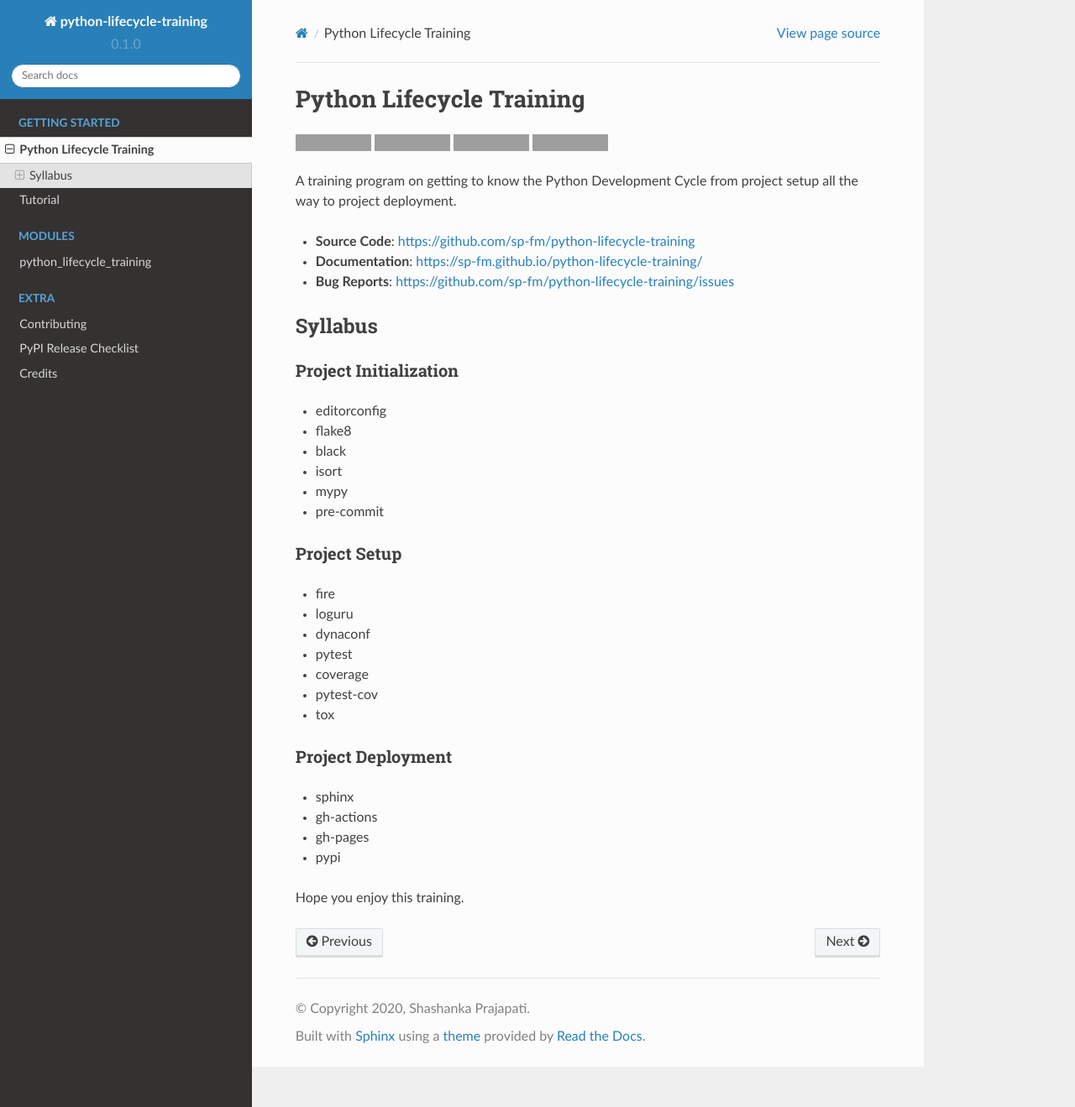
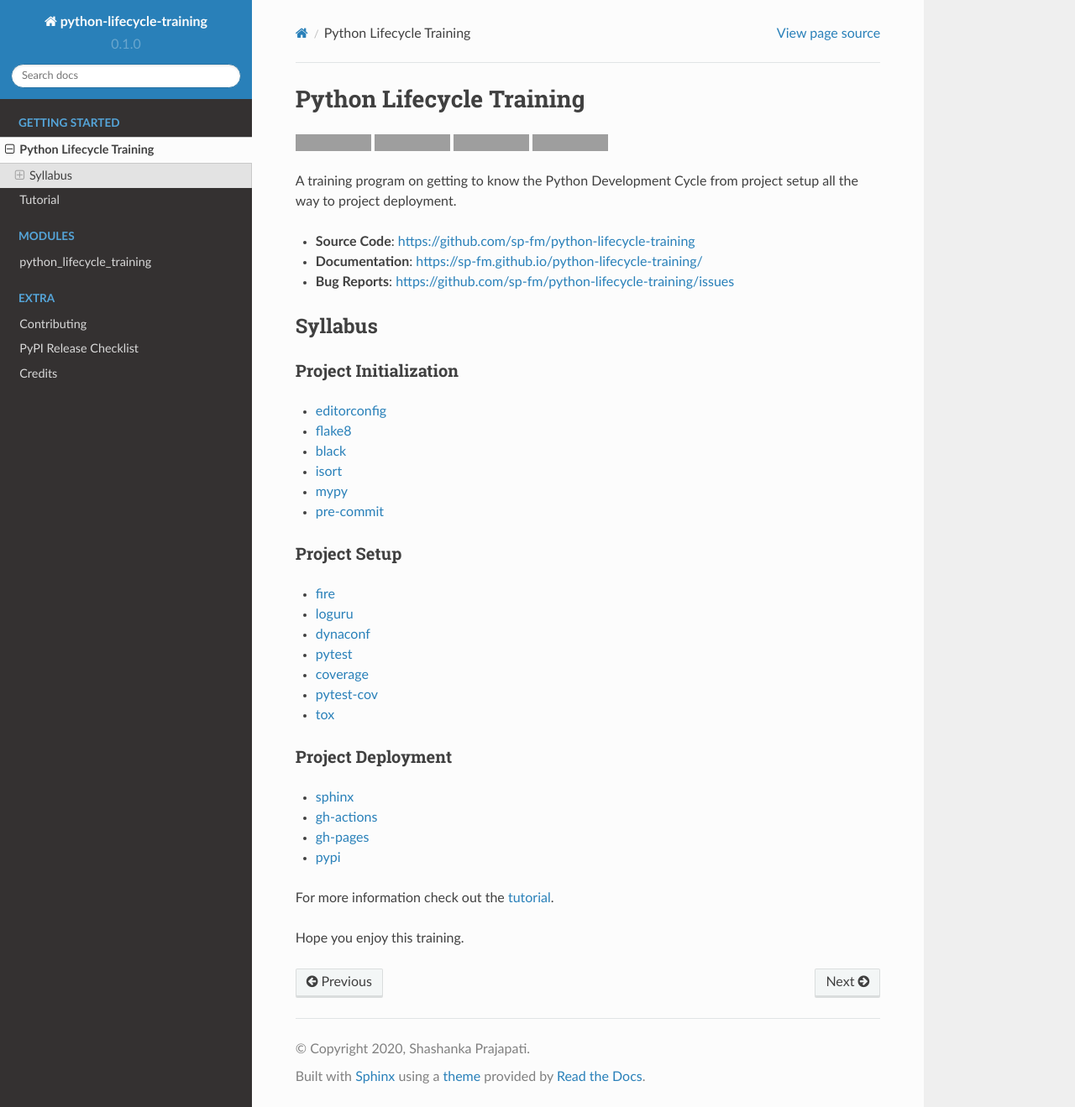
Before and after one commit to sp-95/python-lifecycle-training, a Sphinx documentation site: the page built from docs/readme.rst, in a window 1280 px wide and 1319 px high. Shown: the whole window at 84% size. Built offline with Sphinx 7.4.7 and the Read the Docs theme 2.0.0, drawn with Linux system fonts in a browser that asks for light colours; pages that are not in the unit, such as notebooks, are missing from menus; grey boxes are pictures that could not be loaded.

```diff
--- a/README.rst
+++ b/README.rst
@@ -31,30 +31,51 @@
 Project Initialization
 ~~~~~~~~~~~~~~~~~~~~~~
 
-* editorconfig
-* flake8
-* black
-* isort
-* mypy
-* pre-commit
+* editorconfig_
+* flake8_
+* black_
+* isort_
+* mypy_
+* pre-commit_
 
 Project Setup
 ~~~~~~~~~~~~~
 
-* fire
-* loguru
-* dynaconf
-* pytest
-* coverage
-* pytest-cov
-* tox
+* fire_
+* loguru_
+* dynaconf_
+* pytest_
+* coverage_
+* pytest-cov_
+* tox_
 
 Project Deployment
 ~~~~~~~~~~~~~~~~~~
 
-* sphinx
-* gh-actions
-* gh-pages
-* pypi
+* sphinx_
+* gh-actions_
+* gh-pages_
+* pypi_
+
+For more information check out the tutorial_.
 
 Hope you enjoy this training.
+
+.. _editorconfig: https://github.com/sp-fm/python-lifecycle-training/editorconfig.html
+.. _flake8: https://github.com/sp-fm/python-lifecycle-training/flake8.html
+.. _black: https://github.com/sp-fm/python-lifecycle-training/black.html
+.. _isort: https://github.com/sp-fm/python-lifecycle-training/isort.html
+.. _mypy: https://github.com/sp-fm/python-lifecycle-training/mypy.html
+.. _pre-commit: https://github.com/sp-fm/python-lifecycle-training/pre-commit.html
+.. _fire: https://github.com/sp-fm/python-lifecycle-training/fire.html
+.. _loguru: https://github.com/sp-fm/python-lifecycle-training/loguru.html
+.. _dynaconf: https://github.com/sp-fm/python-lifecycle-training/dynaconf.html
+.. _pytest: https://github.com/sp-fm/python-lifecycle-training/pytest.html
+.. _coverage: https://github.com/sp-fm/python-lifecycle-training/coverage.html
+.. _pytest-cov: https://github.com/sp-fm/python-lifecycle-training/pytest-cov.html
+.. _tox: https://github.com/sp-fm/python-lifecycle-training/tox.html
+.. _sphinx: https://github.com/sp-fm/python-lifecycle-training/sphinx.html
+.. _gh-actions: https://github.com/sp-fm/python-lifecycle-training/gh-actions.html
+.. _gh-pages: https://github.com/sp-fm/python-lifecycle-training/gh-pages.html
+.. _pypi: https://github.com/sp-fm/python-lifecycle-training/pypi.html
+.. _tutorial: https://github.com/sp-fm/python-lifecycle-training/tutorial.html
```
Also changed, not shown: docs/tutorial.rst (+17 -17 lines).
